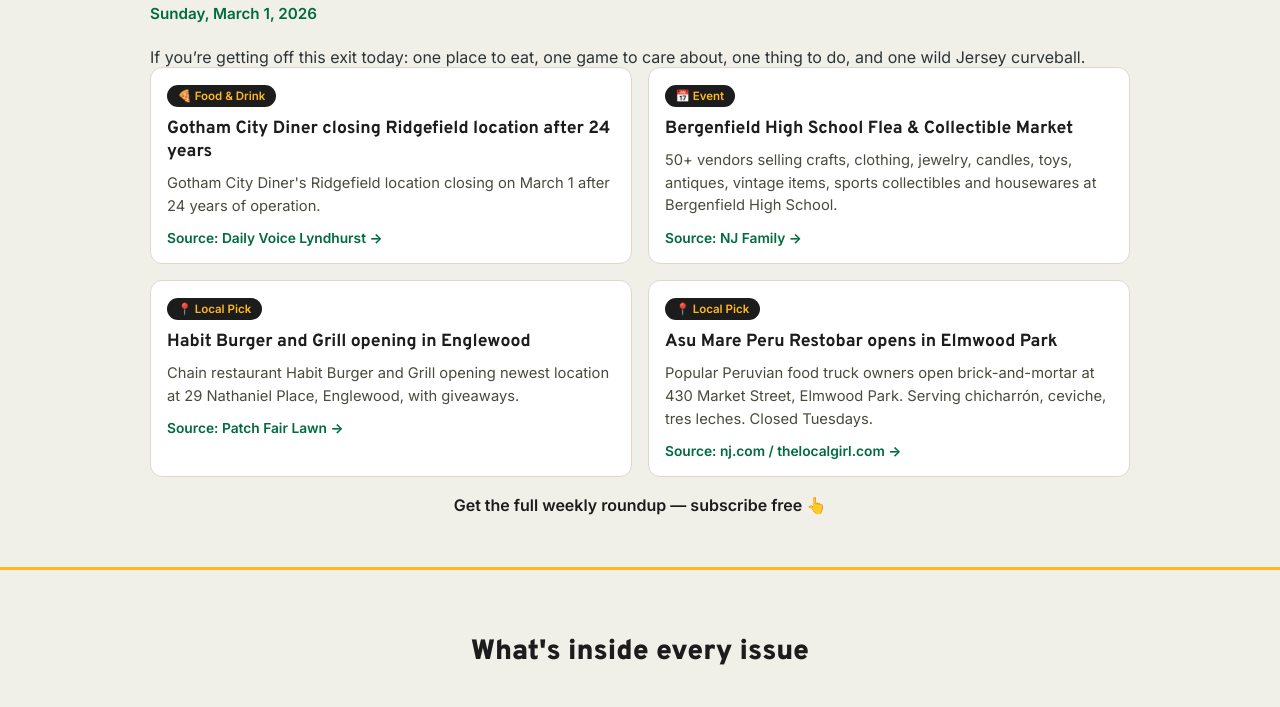
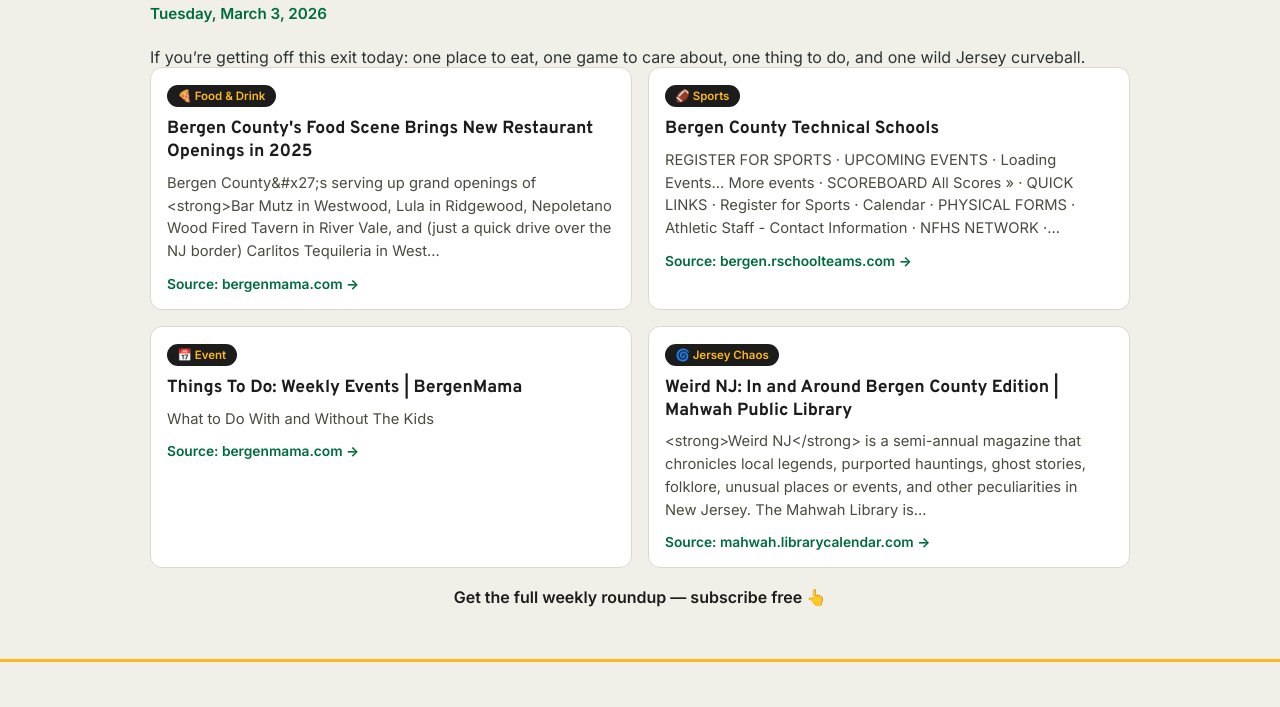
Before and after one commit to joemacstevens/exit163-site, a website: page index.html in a window 1280 px wide. Shown: the part 637-1344 px from the top of the page. Drawn offline with Linux system fonts and the light colour scheme.

Commit message:
Shift daily section to pillar-first editorial voice; filter listicles

```diff
--- a/index.html
+++ b/index.html
@@ -419,37 +419,37 @@
 <section class="today">
   <div class="today-inner">
     <h2>What's Happening Today</h2>
-    <p class="today-date">Sunday, March 1, 2026</p>
+    <p class="today-date">Tuesday, March 3, 2026</p>
     <p class="today-lead">If you’re getting off this exit today: one place to eat, one game to care about, one thing to do, and one wild Jersey curveball.</p>
 
     <div class="today-grid">
       <article class="story-card">
         <span class="story-pill">🍕 Food &amp; Drink</span>
-        <h3>Gotham City Diner closing Ridgefield location after 24 years</h3>
-        <p>Gotham City Diner&#x27;s Ridgefield location closing on March 1 after 24 years of operation.</p>
+        <h3>Bergen County&#x27;s Food Scene Brings New Restaurant Openings in 2025</h3>
+        <p>Bergen County&amp;#x27;s serving up grand openings of &lt;strong&gt;Bar Mutz in Westwood, Lula in Ridgewood, Nepoletano Wood Fired Tavern in River Vale, and (just a quick drive over the NJ border) Carlitos Tequileria in West…</p>
 
-        <a href="https://dailyvoice.com/new-jersey/lyndhurst/bergen-county-diner-closing-after-24-years/" target="_blank" rel="noopener">Source: Daily Voice Lyndhurst →</a>
+        <a href="https://bergenmama.com/article/bergen-countys-food-scene-brings-new-restaurant-openings-in-2025" target="_blank" rel="noopener">Source: bergenmama.com →</a>
+      </article>
+      <article class="story-card">
+        <span class="story-pill">🏈 Sports</span>
+        <h3>Bergen County Technical Schools</h3>
+        <p>REGISTER FOR SPORTS · UPCOMING EVENTS · Loading Events... More events · SCOREBOARD All Scores » · QUICK LINKS · Register for Sports · Calendar · PHYSICAL FORMS · Athletic Staff - Contact Information · NFHS NETWORK ·…</p>
+
+        <a href="https://bergen.rschoolteams.com/" target="_blank" rel="noopener">Source: bergen.rschoolteams.com →</a>
       </article>
       <article class="story-card">
         <span class="story-pill">📅 Event</span>
-        <h3>Bergenfield High School Flea &amp; Collectible Market</h3>
-        <p>50+ vendors selling crafts, clothing, jewelry, candles, toys, antiques, vintage items, sports collectibles and housewares at Bergenfield High School.</p>
+        <h3>Things To Do: Weekly Events | BergenMama</h3>
+        <p>What to Do With and Without The Kids</p>
 
-        <a href="https://www.njfamily.com/free-things-to-do-in-and-around-nj-in-march/" target="_blank" rel="noopener">Source: NJ Family →</a>
+        <a href="https://bergenmama.com/things-to-do/weekly-events" target="_blank" rel="noopener">Source: bergenmama.com →</a>
       </article>
       <article class="story-card">
-        <span class="story-pill">📍 Local Pick</span>
-        <h3>Habit Burger and Grill opening in Englewood</h3>
-        <p>Chain restaurant Habit Burger and Grill opening newest location at 29 Nathaniel Place, Englewood, with giveaways.</p>
+        <span class="story-pill">🌀 Jersey Chaos</span>
+        <h3>Weird NJ: In and Around Bergen County Edition | Mahwah Public Library</h3>
+        <p>&lt;strong&gt;Weird NJ&lt;/strong&gt; is a semi-annual magazine that chronicles local legends, purported hauntings, ghost stories, folklore, unusual places or events, and other peculiarities in New Jersey. The Mahwah Library is…</p>
 
-        <a href="https://patch.com/new-jersey/fairlawn-saddlebrook/burger-restaurant-open-bergen-county-giveaways" target="_blank" rel="noopener">Source: Patch Fair Lawn →</a>
-      </article>
-      <article class="story-card">
-        <span class="story-pill">📍 Local Pick</span>
-        <h3>Asu Mare Peru Restobar opens in Elmwood Park</h3>
-        <p>Popular Peruvian food truck owners open brick-and-mortar at 430 Market Street, Elmwood Park. Serving chicharrón, ceviche, tres leches. Closed Tuesdays.</p>
-
-        <a href="https://www.nj.com/bergen/2026/02/popular-peruvian-food-truck-owners-open-restaurant-in-nj-town-with-plans-to-expand.html" target="_blank" rel="noopener">Source: nj.com / thelocalgirl.com →</a>
+        <a href="https://mahwah.librarycalendar.com/event/weird-nj-bergen-county-53037" target="_blank" rel="noopener">Source: mahwah.librarycalendar.com →</a>
       </article>
     </div>
 
```
